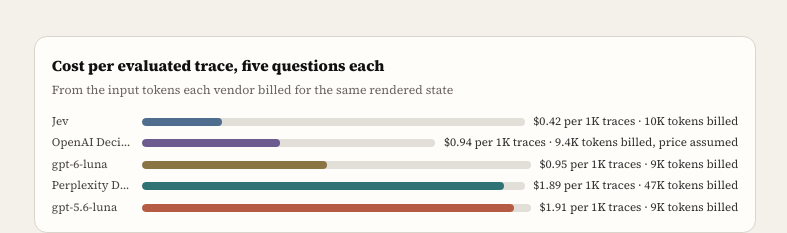
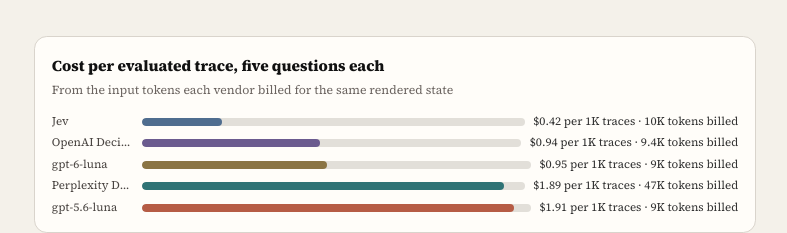
Before and after one commit to adimyth/adimyth.github.io, a Next.js app: page /essays/decision-models-for-agentic-online-evaluation in a window 1280 px wide. Shown: the part 9040-9273 px from the top of the page, without its empty margins (245-1032 px from the left). Built offline with nearby package versions, Linux system fonts and the light colour scheme.

Commit message:
fix(essays): drop the price-assumed label on openai decisions

```diff
--- a/components/JevOnlineCharts.tsx
+++ b/components/JevOnlineCharts.tsx
@@ -28,7 +28,7 @@
 
 const COSTS: { key: Key; perTrace: number; tokens: string }[] = [
   { key: "jev", perTrace: 0.00042, tokens: "10K tokens billed" },
-  { key: "oai", perTrace: 0.00094, tokens: "9.4K tokens billed, price assumed" },
+  { key: "oai", perTrace: 0.00094, tokens: "9.4K tokens billed" },
   { key: "luna6", perTrace: 0.00095, tokens: "9K tokens billed" },
   { key: "pplx", perTrace: 0.00189, tokens: "47K tokens billed" },
   { key: "llm", perTrace: 0.00191, tokens: "9K tokens billed" },
```
